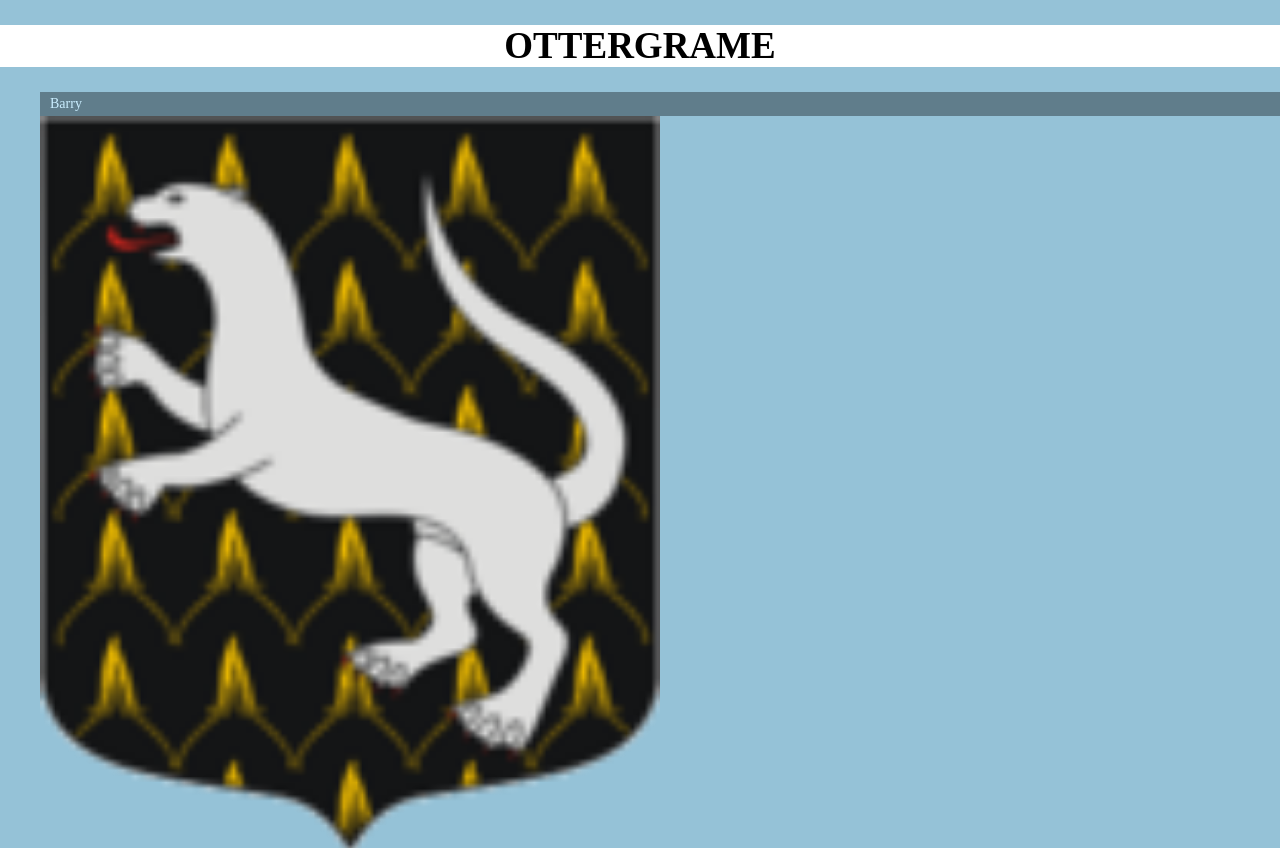
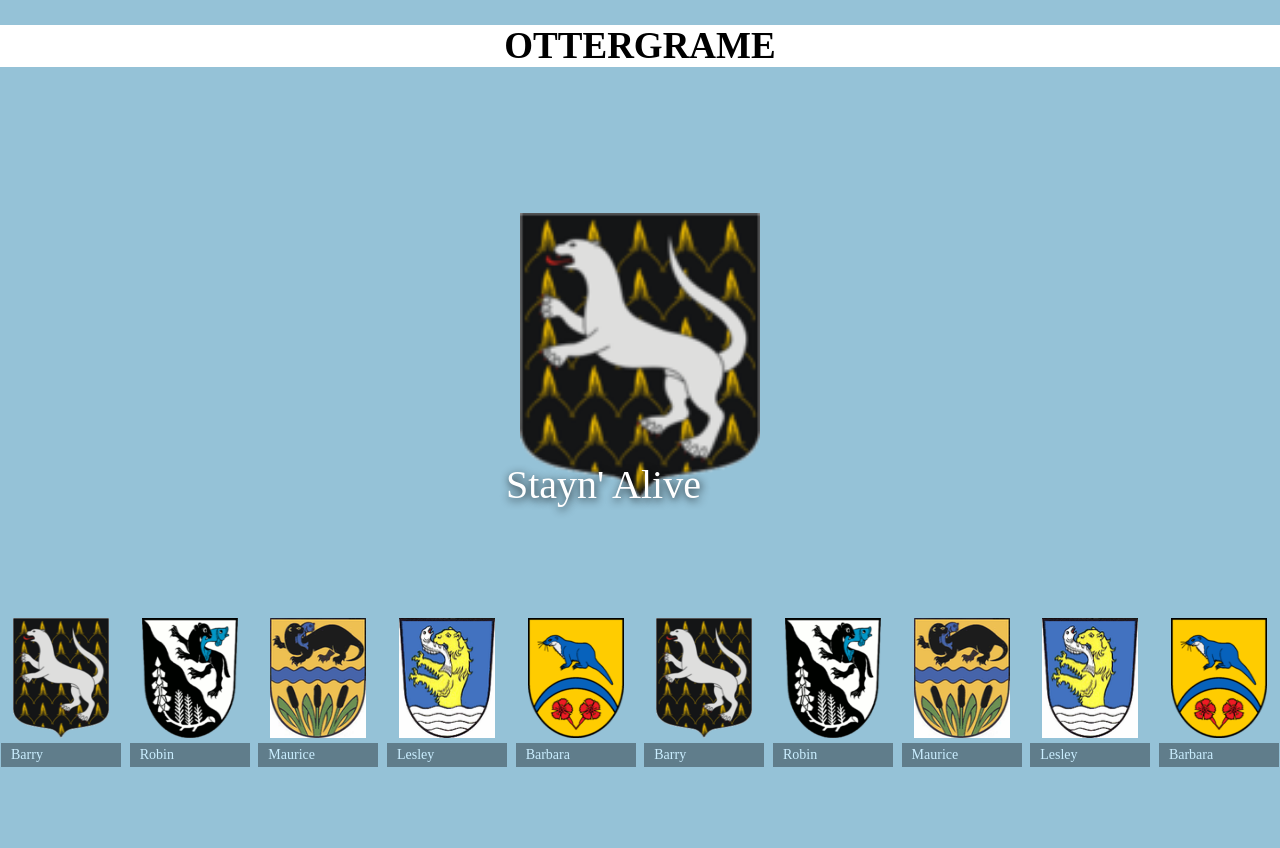
Before and after one commit to vilus/otter, a plain HTML site: page index.html in a window 1280 px wide. Shown: the top 848 px of the page. After the commit the page ends 800 px from the top, so only its background shows below. Drawn offline with nearby package versions, Linux system fonts and the light colour scheme.

Commit message:
rework on flex-blocks

```diff
--- a/index.html
+++ b/index.html
@@ -9,41 +9,83 @@
 </head>
 
 <body>
-  <header>
+  <header class="main-header">
     <h1 class="logo-text">ottergrame</h1>
+  </header>
+
+  <main class="main-content">
     <ul class="thumbnail-list">
       <li class="thumbnail-item">
         <a href="#">
+          <img class="thumbnail-image" src="img/otter1.png" alt="Barry the Otter">
           <span class="thumbnail-title">Barry</span>
-          <img class="thumbnail-image" src="img/otter1.png" alt="Barry the Otter">
         </a>
       </li>
       <li class="thumbnail-item">
         <a href="#">
+          <img class="thumbnail-image" src="img/otter2.png" alt="Robin the Otter">
           <span class="thumbnail-title">Robin</span>
-          <img class="thumbnail-image" src="img/otter2.png" alt="Robin the Otter">
         </a>
       </li>
       <li class="thumbnail-item">
         <a href="#">
+          <img class="thumbnail-image" src="img/otter3.png" alt="Maurice the Otter">
           <span class="thumbnail-title">Maurice</span>
-          <img class="thumbnail-image" src="img/otter3.png" alt="Maurice the Otter">
         </a>
       </li>
       <li class="thumbnail-item">
         <a href="#">
+          <img class="thumbnail-image" src="img/otter4.png" alt="Lesley the Otter">
           <span class="thumbnail-title">Lesley</span>
-          <img class="thumbnail-image" src="img/otter4.png" alt="Lesley the Otter">
         </a>
       </li>
       <li class="thumbnail-item">
         <a href="#">
+          <img class="thumbnail-image" src="img/otter5.png" alt="Barbara the Otter">
           <span class="thumbnail-title">Barbara</span>
+        </a>
+      </li>
+      <li class="thumbnail-item">
+        <a href="#">
+          <img class="thumbnail-image" src="img/otter1.png" alt="Barry the Otter">
+          <span class="thumbnail-title">Barry</span>
+        </a>
+      </li>
+      <li class="thumbnail-item">
+        <a href="#">
+          <img class="thumbnail-image" src="img/otter2.png" alt="Robin the Otter">
+          <span class="thumbnail-title">Robin</span>
+        </a>
+      </li>
+      <li class="thumbnail-item">
+        <a href="#">
+          <img class="thumbnail-image" src="img/otter3.png" alt="Maurice the Otter">
+          <span class="thumbnail-title">Maurice</span>
+        </a>
+      </li>
+      <li class="thumbnail-item">
+        <a href="#">
+          <img class="thumbnail-image" src="img/otter4.png" alt="Lesley the Otter">
+          <span class="thumbnail-title">Lesley</span>
+        </a>
+      </li>
+      <li class="thumbnail-item">
+        <a href="#">
           <img class="thumbnail-image" src="img/otter5.png" alt="Barbara the Otter">
+          <span class="thumbnail-title">Barbara</span>
         </a>
       </li>
     </ul>
-  </header>
+
+    <div class="detail-image-container">
+      <div class="detail-image-frame">
+        <img class="detail-image" src="img/otter1.png" alt="">
+        <span class="detail-image-title">Stayn' Alive</span>
+      </div>
+    </div>
+
+  </main>
+
 </body>
 
 </html>
--- a/stylesheets/styles.css
+++ b/stylesheets/styles.css
@@ -1,10 +1,20 @@
+html, body {
+  height: 100%;
+}
+
 body {
+  display: flex;
+  flex-direction: column;
   font-size: 14px;
   background: rgb(149, 194, 215);
 }
 
 a[href="#"] {
   text-decoration: none;
+}
+
+.main-header {
+  flex: 01 auto;
 }
 
 .logo-text {
@@ -15,29 +25,67 @@ a[href="#"] {
   font-size: 37px;
 }
 
-.thumbnail-list {
-  list-style: none;
+.main-content {
+  flex: 11 auto;
+  display: flex;
+  flex-direction: column;
 }
 
-.thumbnail-item + .thumbnail-item {
-  margin-top: 10px;
+.thumbnail-list {
+  flex: 01 auto;
+  order: 2;
+  display: flex;
+  justify-content: space-between;
+  list-style: none;
+  padding: 0;
+
+  white-space: nowrap;
+  overflow-x: auto;
 }
 
 .thumbnail-item {
-  display: block;
+  padding: 1px;
+  min-width: 120px;
+  max-width: 120px;
+  text-align: center;
 }
 
 .thumbnail-image {
-  display: block;
-  padding: 0;
-  width: 50%;
+  width: 80%;
+  min-height: 120px;
 }
 
 .thumbnail-title {
   display: block;
-  margin: 0;
+  text-align: left;
   padding: 4px 10px;
 
   background: rgb(96, 125, 139);
   color: rgb(202, 238, 255);
 }
+
+.detail-image-container {
+  flex: 11 auto;
+  display: flex;
+  justify-content: center;
+  align-items: center;
+}
+
+.detail-image-frame {
+  position: relative;
+  text-align: center;
+}
+
+.detail-image {
+  width: 90%;
+  min-width: 240px;
+}
+
+.detail-image-title {
+  position: absolute;
+  bottom: -6px;
+  left: -14px;
+  color: white;
+  text-shadow: rgba(0, 0, 0, 0.9) 1px 2px 9px;
+  font-size: 40px;
+}
```
